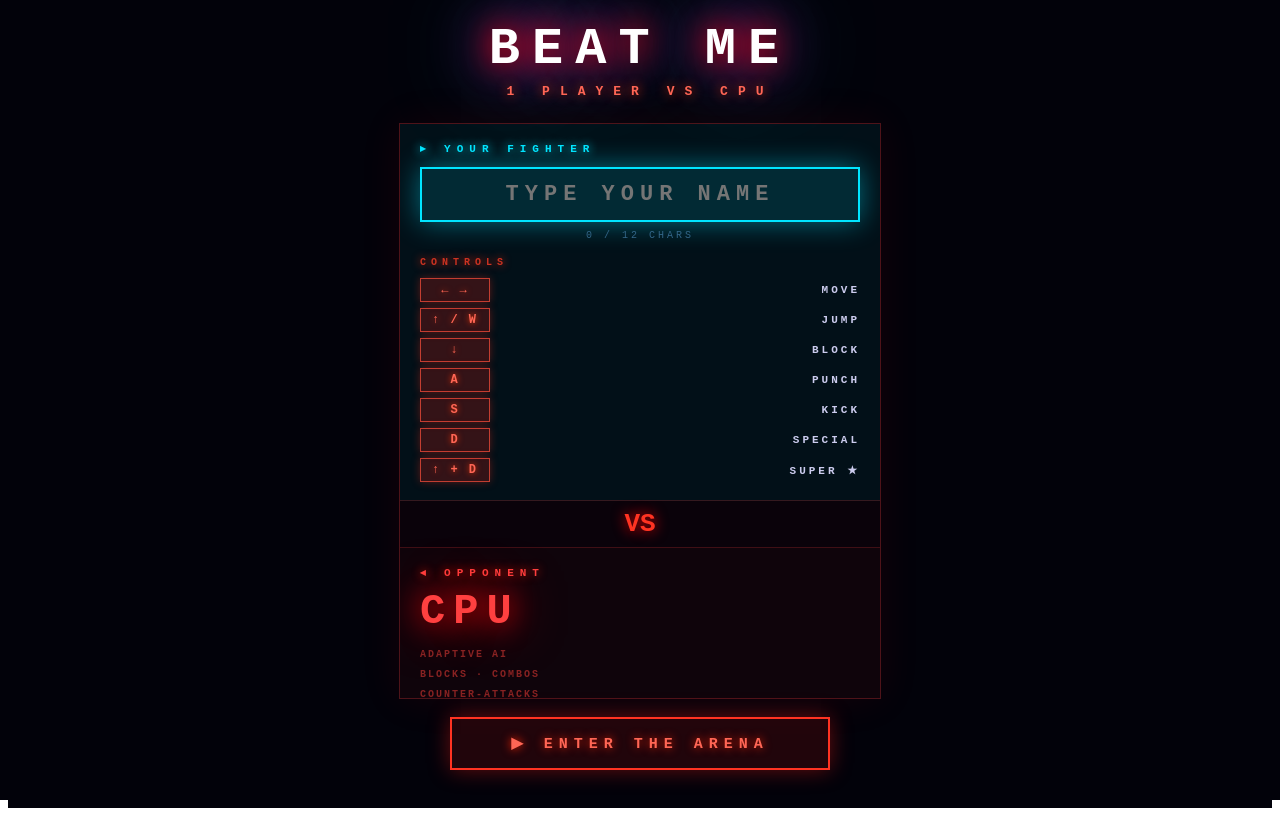
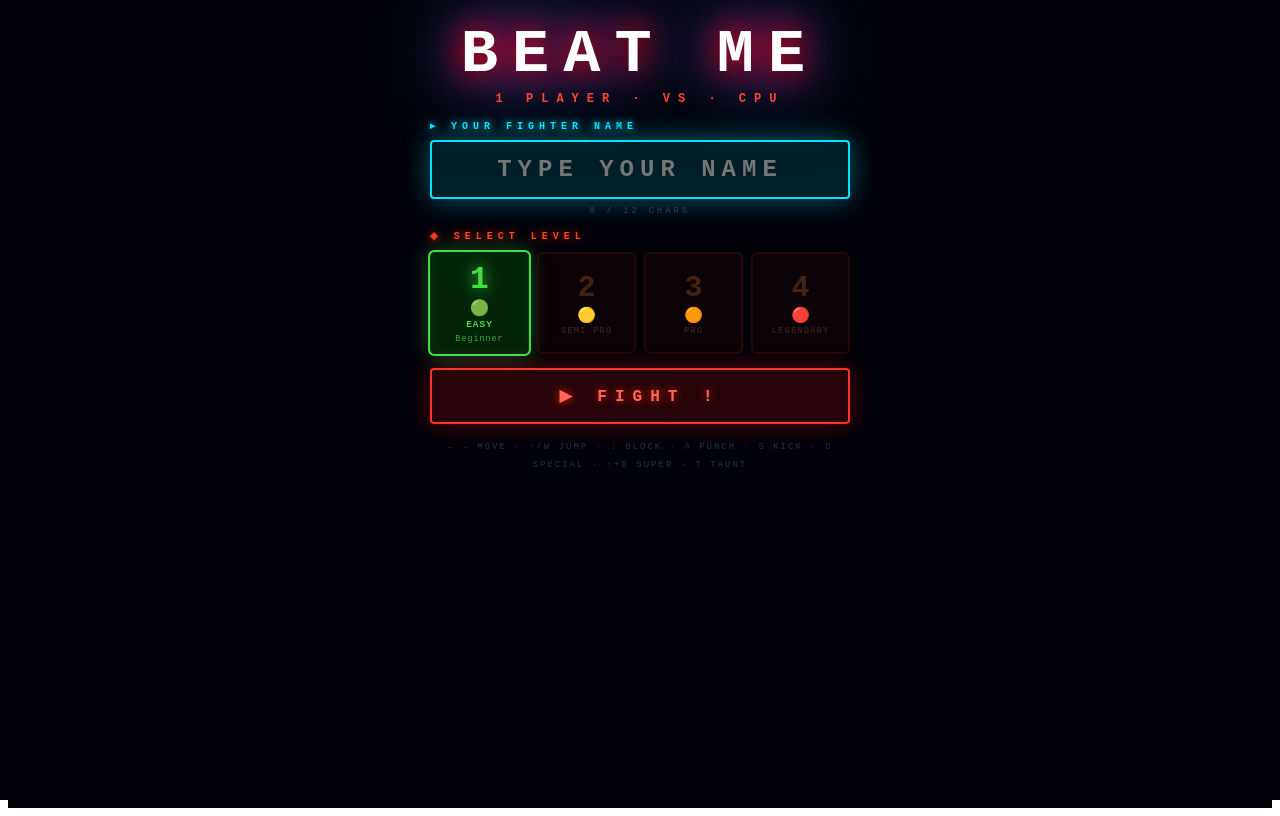
Before and after one commit to TakbirZaman/beatMEE, a React (Vite) app: page / in a window 1280 px wide. Built offline with nearby package versions, Linux system fonts and the light colour scheme.

Commit message:
level select on name entry screen

```diff
--- a/src/beatMEE.jsx
+++ b/src/beatMEE.jsx
@@ -1598,46 +1598,23 @@ export default function BeatMEE() {
           <div style={overlay}>
 
             {/* ── TITLE ── */}
-            <div style={{ textAlign: "center", marginBottom: 2 }}>
+            <div style={{ textAlign: "center" }}>
               <div style={{
-                fontSize: "clamp(22px, 7vw, 52px)", fontWeight: "bold", color: "#fff", letterSpacing: "clamp(3px, 1.5vw, 12px)",
+                fontSize: "clamp(32px, 9vw, 62px)", fontWeight: "bold", color: "#fff",
+                letterSpacing: "clamp(4px, 2vw, 14px)",
                 textShadow: "0 0 30px #ff0000, 0 0 60px #ff00ff, 0 0 100px #00ffff",
                 lineHeight: 1,
-              }}>
-                BEAT ME
-              </div>
-              <div style={{
-                fontSize: 13, color: "#ff6655", letterSpacing: 10, marginTop: 8,
-                fontWeight: "bold", textShadow: "0 0 12px #ff3300",
-              }}>
-                1 PLAYER  VS  CPU
-              </div>
-            </div>
-
-            {/* ── MAIN CARD ── */}
-            <div style={{
-              display: "flex", flexDirection: "column", alignItems: "stretch", gap: 0, marginTop: 8,
-              border: "1px solid rgba(255,60,60,0.3)",
-              boxShadow: "0 0 40px rgba(255,0,0,0.08)",
-              overflow: "hidden", width: "100%", maxWidth: 480,
-            }}>
-
-              {/* ── PLAYER SIDE ── */}
-              <div style={{
-                padding: "18px 20px",
-                background: "rgba(0,229,255,0.06)",
-                borderBottom: "1px solid rgba(255,60,60,0.2)",
-              }}>
-                {/* Section label */}
-                <div style={{
-                  fontSize: 11, color: "#00e5ff", letterSpacing: 6,
-                  fontWeight: "bold", marginBottom: 12,
-                  textShadow: "0 0 10px #00e5ff",
-                }}>
-                  ▸ YOUR FIGHTER
-                </div>
-
-                {/* Name input */}
+              }}>BEAT ME</div>
+              <div style={{ fontSize: "clamp(9px,2vw,12px)", color: "#ff4433", letterSpacing: 8, marginTop: 6, fontWeight: "bold" }}>
+                1 PLAYER · VS · CPU
+              </div>
+            </div>
+
+            {/* ── NAME INPUT BLOCK ── */}
+            <div style={{ width: "100%", maxWidth: 420, boxSizing: "border-box" }}>
+              <div style={{ fontSize: 10, color: "#00e5ff", letterSpacing: 5, fontWeight: "bold", marginBottom: 8, textShadow: "0 0 8px #00e5ff" }}>
+                ▸ YOUR FIGHTER NAME
+              </div>
               <input
                 type="text"
                 maxLength={12}
@@ -1651,181 +1628,99 @@ export default function BeatMEE() {
                 style={{
                   display: "block", width: "100%", boxSizing: "border-box",
                   background: focused ? "rgba(0,229,255,0.12)" : "rgba(0,229,255,0.05)",
-                    border: `2px solid ${focused ? "#00e5ff" : "rgba(0,229,255,0.4)"}`,
-                    color: "#ffffff", fontSize: 22, fontFamily: F,
+                  border: `2px solid ${focused ? "#00e5ff" : "rgba(0,229,255,0.35)"}`,
+                  color: "#fff", fontSize: "clamp(16px,5vw,24px)", fontFamily: F,
                   fontWeight: "bold", letterSpacing: 6, textAlign: "center",
-                    padding: "13px 14px", outline: "none", textTransform: "uppercase",
-                    boxShadow: focused ? "0 0 28px rgba(0,229,255,0.45)" : "0 0 8px rgba(0,229,255,0.1)",
-                    transition: "all 0.15s",
+                  padding: "14px 12px", outline: "none", textTransform: "uppercase",
+                  boxShadow: focused ? "0 0 28px rgba(0,229,255,0.4)" : "none",
+                  transition: "all 0.15s", borderRadius: 4,
                 }}
               />
               {nameError
-                  ? <div style={{ color: "#ff4444", fontSize: 11, letterSpacing: 2, marginTop: 8, textAlign: "center", fontWeight: "bold" }}>⚠ {nameError}</div>
-                  : <div style={{ color: "#336688", fontSize: 10, letterSpacing: 3, marginTop: 8, textAlign: "center" }}>{playerName.trim().length} / 12 CHARS</div>
-                }
-
-                {/* ── CONTROLS TABLE ── */}
-                <div style={{ marginTop: 16 }}>
-                  <div style={{
-                    fontSize: 10, color: "#cc3322", letterSpacing: 5,
-                    fontWeight: "bold", marginBottom: 10,
-                    textShadow: "0 0 8px #ff2200",
+                ? <div style={{ color: "#ff4444", fontSize: 11, letterSpacing: 2, marginTop: 7, textAlign: "center", fontWeight: "bold" }}>⚠ {nameError}</div>
+                : <div style={{ color: "#224455", fontSize: 9, letterSpacing: 3, marginTop: 7, textAlign: "center" }}>{playerName.trim().length} / 12 CHARS</div>
+              }
+            </div>
+
+            {/* ── LEVEL SELECT ── */}
+            <div style={{ width: "100%", maxWidth: 420, boxSizing: "border-box" }}>
+              <div style={{ fontSize: 10, color: "#ff4422", letterSpacing: 5, fontWeight: "bold", marginBottom: 10, textShadow: "0 0 8px #ff2200" }}>
+                ◈ SELECT LEVEL
+              </div>
+              <div style={{ display: "flex", gap: 8 }}>
+                {[
+                  { d: "easy",      num: "1", label: "EASY",      dc: "#44dd44", desc: "Beginner",   icon: "🟢" },
+                  { d: "semipro",   num: "2", label: "SEMI PRO",  dc: "#ffcc00", desc: "Moderate",   icon: "🟡" },
+                  { d: "pro",       num: "3", label: "PRO",       dc: "#ff7700", desc: "Challenging", icon: "🟠" },
+                  { d: "legendary", num: "4", label: "LEGENDARY", dc: "#ff0044", desc: "Insane",      icon: "🔴" },
+                ].map(({ d, num, label, dc, desc, icon }) => {
+                  const sel = difficulty === d;
+                  return (
+                    <button key={d} onClick={() => setDifficulty(d)} style={{
+                      flex: 1, display: "flex", flexDirection: "column",
+                      alignItems: "center", justifyContent: "center",
+                      gap: 4, padding: "12px 4px 10px",
+                      background: sel ? `rgba(${d==="easy"?"0,180,0":d==="semipro"?"180,140,0":d==="pro"?"180,80,0":"180,0,40"},0.18)` : "rgba(20,5,5,0.5)",
+                      border: `2px solid ${sel ? dc : "rgba(80,20,10,0.35)"}`,
+                      borderRadius: 6, cursor: "pointer", outline: "none",
+                      boxShadow: sel ? `0 0 20px ${dc}55, inset 0 0 12px ${dc}11` : "none",
+                      transform: sel ? "scale(1.04)" : "scale(1)",
+                      transition: "all 0.15s",
                     }}>
-                    CONTROLS
-                  </div>
-                  <div style={{ display: "flex", flexDirection: "column", gap: 6 }}>
-                    {[
-                      ["← →",    "MOVE"],
-                      ["↑ / W",  "JUMP"],
-                      ["↓",      "BLOCK"],
-                      ["A",      "PUNCH"],
-                      ["S",      "KICK"],
-                      ["D",      "SPECIAL"],
-                      ["↑ + D",  "SUPER ★"],
-                    ].map(([k, v]) => (
-                      <div key={k} style={{
-                        display: "flex", alignItems: "center",
-                        justifyContent: "space-between", gap: 10,
-                      }}>
-                        {/* Key badge */}
+                      {/* Number badge */}
                       <span style={{
-                          display: "inline-block",
-                          minWidth: 52, textAlign: "center",
-                          padding: "4px 8px",
-                          background: "rgba(200,30,20,0.25)",
-                          border: "1px solid rgba(255,80,60,0.7)",
-                          color: "#ff6655",
-                          fontSize: 12, fontWeight: "bold", letterSpacing: 2,
-                          boxShadow: "0 0 8px rgba(255,40,20,0.35)",
-                          textShadow: "0 0 6px #ff3300",
-                        }}>
-                          {k}
+                        fontSize: "clamp(20px,5vw,30px)", fontWeight: "bold", lineHeight: 1,
+                        color: sel ? dc : "#442211",
+                        textShadow: sel ? `0 0 14px ${dc}` : "none",
+                        fontFamily: F,
+                      }}>{num}</span>
+                      {/* Icon */}
+                      <span style={{ fontSize: "clamp(10px,3vw,15px)", lineHeight: 1 }}>{icon}</span>
+                      {/* Label */}
+                      <span style={{
+                        fontSize: "clamp(6px,1.6vw,9px)", letterSpacing: 1,
+                        fontWeight: "bold", color: sel ? dc : "#553322",
+                        fontFamily: F, textTransform: "uppercase",
+                        opacity: sel ? 1 : 0.55,
+                      }}>{label}</span>
+                      {/* Desc — only on selected */}
+                      {sel && (
+                        <span style={{ fontSize: "clamp(5px,1.3vw,8px)", color: dc, opacity: 0.75, fontFamily: F, letterSpacing: 1 }}>
+                          {desc}
                         </span>
-                        {/* Action label */}
-                        <span style={{
-                          color: "#ccccee", fontSize: 11,
-                          fontWeight: "bold", letterSpacing: 3,
-                          textAlign: "right", flex: 1,
-                        }}>
-                          {v}
-                        </span>
-                      </div>
-                    ))}
-                  </div>
-                </div>
-              </div>
-
-              {/* ── DIVIDER ── */}
-              <div style={{
-                padding: "8px 16px", display: "flex", alignItems: "center", justifyContent: "center",
-                background: "rgba(255,0,0,0.03)",
-              }}>
-                <span style={{
-                  color: "#ff3322", fontSize: 26, fontWeight: "bold",
-                  textShadow: "0 0 14px #ff0000",
-                }}>VS</span>
-              </div>
-
-              {/* ── CPU SIDE ── */}
-              <div style={{
-                padding: "18px 20px",
-                background: "rgba(255,40,40,0.05)",
-                borderTop: "1px solid rgba(255,60,60,0.2)",
-              }}>
-                <div style={{
-                  fontSize: 11, color: "#ff4040", letterSpacing: 6,
-                  fontWeight: "bold", marginBottom: 12,
-                  textShadow: "0 0 10px #ff2200",
-                }}>
-                  ◂ OPPONENT
-                </div>
-                <div style={{
-                  fontSize: 42, fontWeight: "bold", color: "#ff4040",
-                  textShadow: "0 0 28px #ff0000, 0 0 55px #ff0000",
-                  letterSpacing: 8, lineHeight: 1,
-                }}>
-                  CPU
-                </div>
-                <div style={{
-                  marginTop: 12, fontSize: 10, color: "#882222",
-                  lineHeight: 2, letterSpacing: 2, fontWeight: "bold",
-                }}>
-                  ADAPTIVE AI<br/>BLOCKS · COMBOS<br/>COUNTER-ATTACKS
-                </div>
-
-                {/* Match info */}
-                <div style={{
-                  marginTop: 14, padding: "8px 12px",
-                  background: "rgba(255,40,40,0.1)",
-                  border: "1px solid rgba(255,60,60,0.3)",
-                  fontSize: 10, color: "#aa4433",
-                  letterSpacing: 2, lineHeight: 1.9, fontWeight: "bold",
-                }}>
-                  BEST OF {WINS_NEEDED * 2 - 1} ROUNDS<br/>
-                  60 SEC TIMER
-                </div>
-
-                {/* ── DIFFICULTY ── */}
-                <div style={{ marginTop: 14 }}>
-                  <div style={{
-                    fontSize: 10, color: "#cc3322", letterSpacing: 4,
-                    fontWeight: "bold", marginBottom: 8,
-                    textShadow: "0 0 6px #ff2200",
-                  }}>
-                    DIFFICULTY
-                  </div>
-                  <div style={{ display: "flex", gap: 6 }}>
-                    {[
-                      ["easy",      "#55cc55", "1", "EASY"],
-                      ["semipro",   "#ddcc00", "2", "SEMI PRO"],
-                      ["pro",       "#ff6600", "3", "PRO"],
-                      ["legendary", "#ff0044", "4", "LEGENDARY"],
-                    ].map(([d, dc, num, label]) => (
-                      <button key={d} onClick={() => setDifficulty(d)} style={{
-                        flex: 1,
-                        display: "flex", flexDirection: "column",
-                        alignItems: "center", justifyContent: "center",
-                        padding: "10px 4px 8px",
-                        background: difficulty === d ? `rgba(255,40,20,0.22)` : "rgba(60,10,5,0.18)",
-                        border: `2px solid ${difficulty === d ? dc : "rgba(100,20,10,0.3)"}`,
-                        color: difficulty === d ? dc : "#553322",
-                        fontFamily: F, fontWeight: "bold",
-                        cursor: "pointer",
-                        boxShadow: difficulty === d ? `0 0 16px ${dc}66` : "none",
-                        transition: "all 0.15s", outline: "none",
-                        borderRadius: 4,
-                      }}>
-                        <span style={{ fontSize: 22, lineHeight: 1, textShadow: difficulty === d ? `0 0 10px ${dc}` : "none" }}>{num}</span>
-                        <span style={{ fontSize: 7, letterSpacing: 1, marginTop: 4, textTransform: "uppercase",
-                                       opacity: difficulty === d ? 1 : 0.5 }}>{label}</span>
+                      )}
                     </button>
-                    ))}
-                  </div>
-                </div>
-              </div>
-            </div>
-
-            {/* ── ENTER BUTTON ── */}
+                  );
+                })}
+              </div>
+            </div>
+
+            {/* ── FIGHT BUTTON ── */}
             <button
               style={{
-                marginTop: 4,
-                padding: "15px 40px",
-                width: "100%", maxWidth: 380, boxSizing: "border-box",
-                background: "rgba(255,30,20,0.12)",
+                width: "100%", maxWidth: 420, boxSizing: "border-box",
+                padding: "16px 0",
+                background: "rgba(255,20,10,0.14)",
                 border: "2px solid #ff3322",
-                color: "#ff6655", fontSize: 15,
-                fontFamily: F, fontWeight: "bold", letterSpacing: 6,
+                color: "#ff6655", fontSize: "clamp(12px,4vw,16px)",
+                fontFamily: F, fontWeight: "bold", letterSpacing: "clamp(3px,1.5vw,8px)",
                 cursor: "pointer", textTransform: "uppercase",
-                boxShadow: "0 0 22px rgba(255,30,20,0.4)",
+                boxShadow: "0 0 24px rgba(255,20,10,0.35)",
                 textShadow: "0 0 10px #ff2200",
-                outline: "none", transition: "all 0.15s",
+                outline: "none", borderRadius: 4, transition: "all 0.15s",
               }}
-              onMouseOver={e => { e.currentTarget.style.boxShadow = "0 0 44px rgba(255,30,20,0.75)"; e.currentTarget.style.background = "rgba(255,30,20,0.22)"; }}
-              onMouseOut={e  => { e.currentTarget.style.boxShadow = "0 0 22px rgba(255,30,20,0.4)";  e.currentTarget.style.background = "rgba(255,30,20,0.12)"; }}
+              onMouseOver={e => { e.currentTarget.style.background="rgba(255,20,10,0.26)"; e.currentTarget.style.boxShadow="0 0 44px rgba(255,20,10,0.6)"; }}
+              onMouseOut={e  => { e.currentTarget.style.background="rgba(255,20,10,0.14)"; e.currentTarget.style.boxShadow="0 0 24px rgba(255,20,10,0.35)"; }}
               onClick={handleStart}
             >
-              ▶ ENTER THE ARENA
+              ▶ FIGHT !
             </button>
+
+            {/* ── CONTROLS HINT ── */}
+            <div style={{ width: "100%", maxWidth: 420, fontSize: 9, color: "#223344", letterSpacing: 2, lineHeight: 2, textAlign: "center" }}>
+              ← → MOVE · ↑/W JUMP · ↓ BLOCK · A PUNCH · S KICK · D SPECIAL · ↑+D SUPER · T TAUNT
+            </div>
+
           </div>
         )}
 
```
Lines whose indentation alone changed are shown as unchanged.
